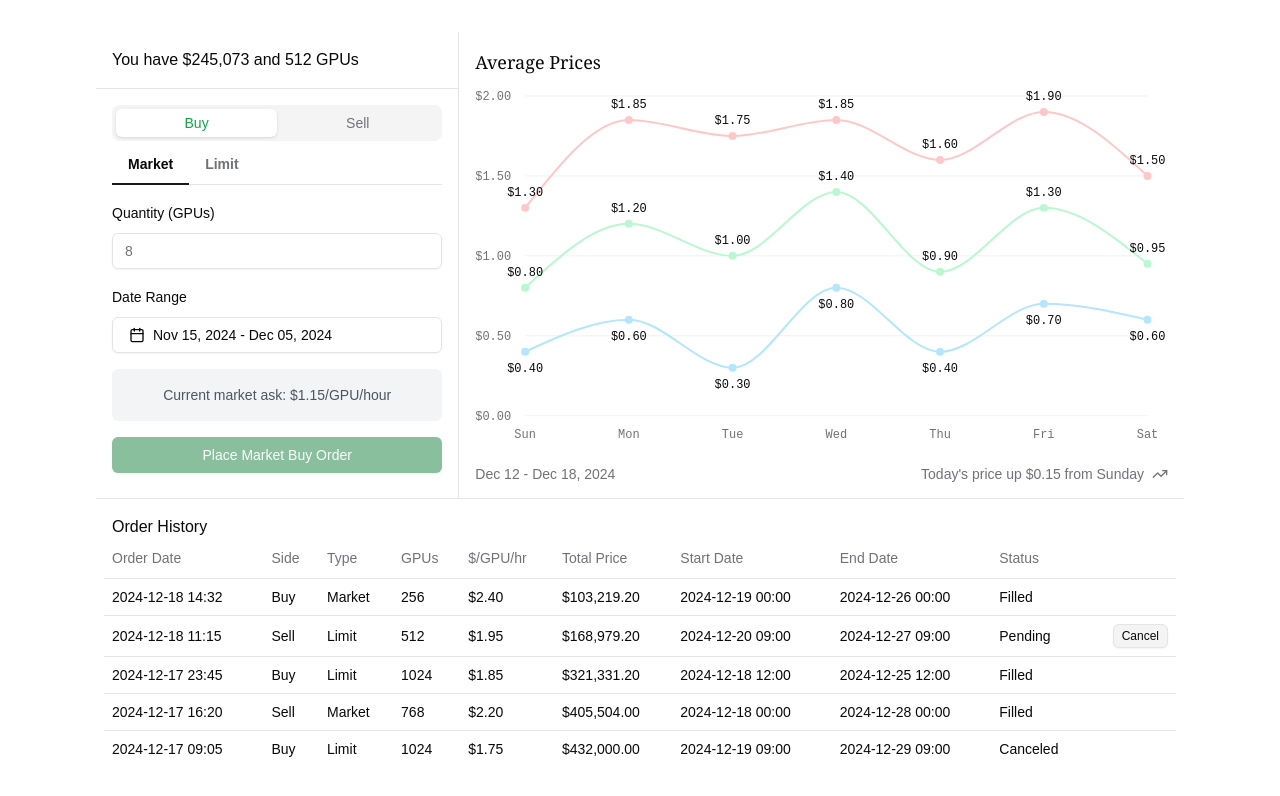
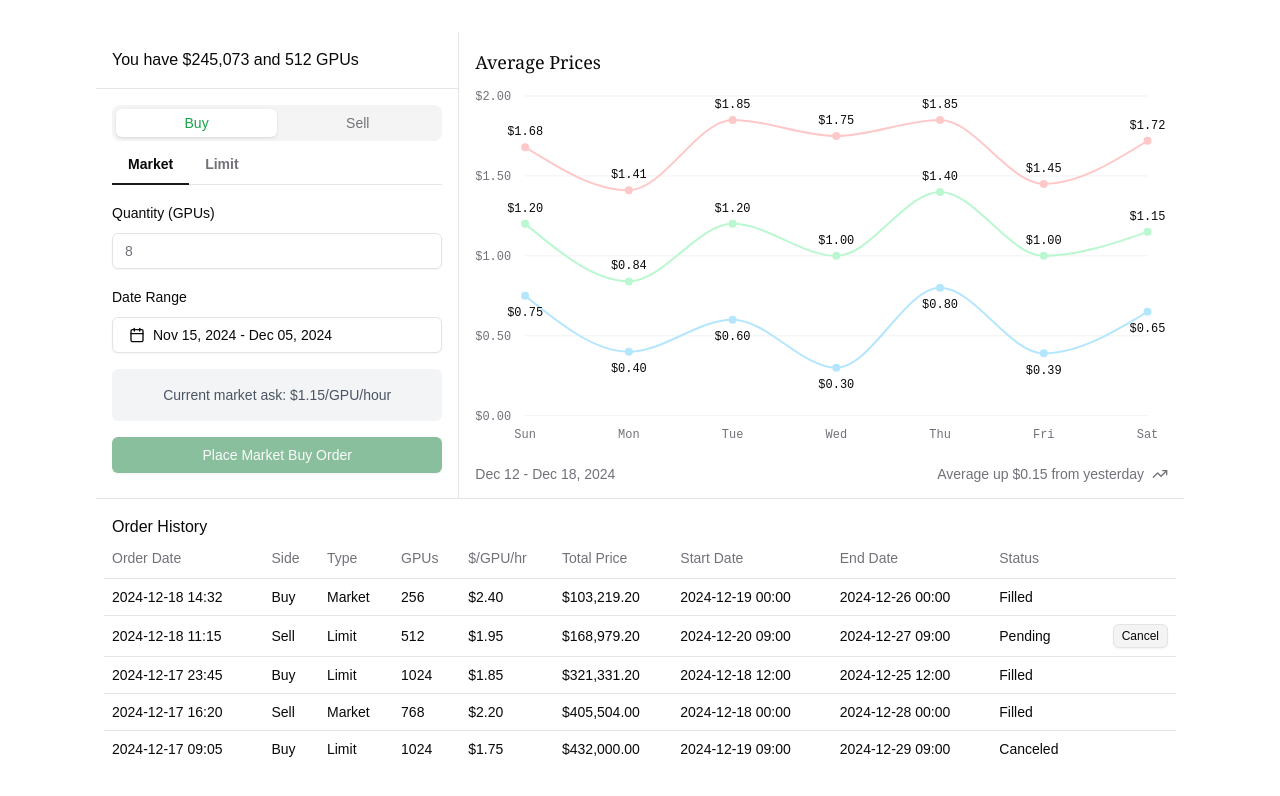
Before and after one commit to darzyx/gpu-auction-house, a Next.js app: page / in a window 1280 px wide. Shown: the top 796 px of the page. Built offline with nearby package versions, Linux system fonts and the light colour scheme.

Commit message:
Adjust example data

```diff
--- a/src/components/price-history.tsx
+++ b/src/components/price-history.tsx
@@ -5,13 +5,13 @@ import { TrendingUp } from "lucide-react";
 import { CartesianGrid, LabelList, Line, LineChart, XAxis, YAxis } from "recharts";
 
 const chartData = [
-    { day: "Sunday", high: 1.3, average: 0.8, low: 0.4 },
-    { day: "Monday", high: 1.85, average: 1.2, low: 0.6 },
-    { day: "Tuesday", high: 1.75, average: 1.0, low: 0.3 },
-    { day: "Wednesday", high: 1.85, average: 1.4, low: 0.8 },
-    { day: "Thursday", high: 1.6, average: 0.9, low: 0.4 },
-    { day: "Friday", high: 1.9, average: 1.3, low: 0.7 },
-    { day: "Saturday", high: 1.5, average: 0.95, low: 0.6 },
+    { day: "Sunday", high: 1.68, average: 1.2, low: 0.75 },
+    { day: "Monday", high: 1.41, average: 0.84, low: 0.4 },
+    { day: "Tuesday", high: 1.85, average: 1.2, low: 0.6 },
+    { day: "Wednesday", high: 1.75, average: 1.0, low: 0.3 },
+    { day: "Thursday", high: 1.85, average: 1.4, low: 0.8 },
+    { day: "Friday", high: 1.45, average: 1, low: 0.39 },
+    { day: "Saturday", high: 1.72, average: 1.15, low: 0.65 },
 ];
 
 const chartConfig = {
@@ -101,7 +101,7 @@ export default function PriceHistory() {
             <div className="flex justify-between items-center text-muted-foreground font-medium text-sm leading-none">
                 <div>Dec 12 - Dec 18, 2024</div>
                 <div className="flex items-center gap-2">
-                    Today's price up $0.15 from Sunday <TrendingUp className="h-4 w-4" />
+                    Average up $0.15 from yesterday <TrendingUp className="h-4 w-4" />
                 </div>
             </div>
         </div>
```
